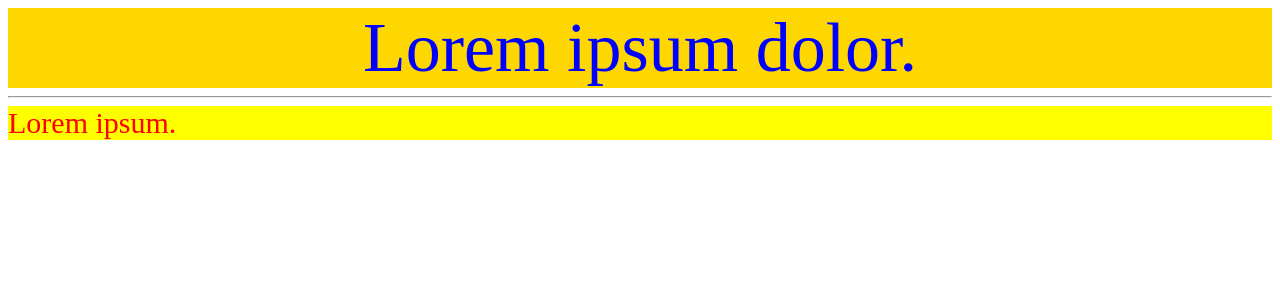
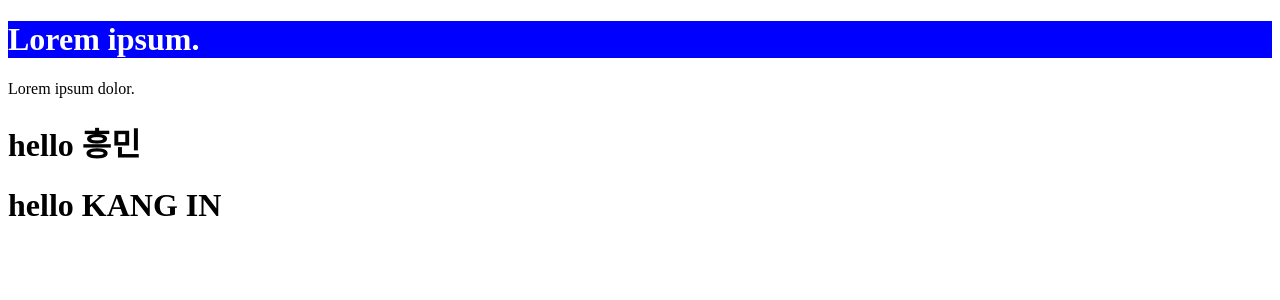
Before and after one commit to hoonil1/hoonil_react, a React (Create React App) app: page / in a window 1280 px wide. Shown: the top 300 px of the page. Built offline with nearby package versions, Linux system fonts and the light colour scheme.

Commit message:
properties -> props 관련공부

```diff
--- a/src/App.js
+++ b/src/App.js
@@ -1,24 +1,30 @@
 function App() {
-  const myStyle = {
-    color: "blue",
-    backgroundColor: "gold", //lowerCamelCase 로 써야 한다
-    fontSize: "70px",
-    textAlign: "center",
-  };
-  // js object
-
+  // built-in components
   return (
     <>
-      {/*style 속성은 객체로 주어야 한다*/}
-      <div style={myStyle}>Lorem ipsum dolor.</div>
-      <hr />
-      <div
-        style={{ color: "red", backgroundColor: "yellow", fontSize: "30px" }}
+      <h1
+        className={"note"}
+        style={{ background: "blue", color: "white" }}
+        title={"제목요소"}
       >
         Lorem ipsum.
-      </div>
+      </h1>
+      <p title={"문단요소"}>Lorem ipsum dolor.</p>
+
+      <MyComp title={"내 컴포넌트"} name={"흥민"} />
+      <MyComp title={"I AM COMPONENT"} name={"KANG IN"} />
     </>
   );
 }
 
+//함수 인자로 사용한 곳에서 넘긴 프로퍼티들이 객체형태로 담긴다
+function MyComp(property) {
+  console.log("MyComp가 받은 프로퍼티", property);
+  return (
+    <div>
+      <h1 title={property.title}>hello {property.name}</h1>
+    </div>
+  );
+}
+
 export default App;
```
